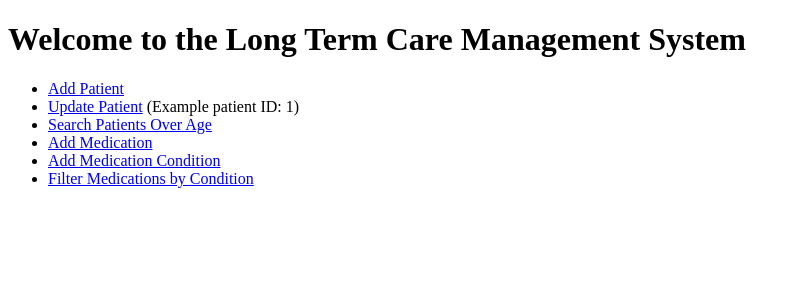
After one commit to sharlet-kumar/LongTermCareHome-Part2, a Django app: page / in a window 1280 px wide. The commit adds this page. Shown: the top 300 px of the page, without its empty margins (0-800 px from the left). Run offline with Django 5.2, Linux system fonts and the light colour scheme.

Commit message:
meds and treatment added, filter functionality added, front end started

```diff
--- /dev/null
+++ b/LTCBase/test_app/templates/test_app/homepage.html
@@ -0,0 +1,19 @@
+<!DOCTYPE html>
+<html lang="en">
+<head>
+    <meta charset="UTF-8">
+    <meta name="viewport" content="width=device-width, initial-scale=1.0">
+    <title>Homepage</title>
+</head>
+<body>
+    <h1>Welcome to the Long Term Care Management System</h1>
+    <ul>
+        <li><a href="{% url 'add_patient' %}">Add Patient</a></li>
+        <li><a href="{% url 'update_patient' patient_id=1 %}">Update Patient</a> (Example patient ID: 1)</li>
+        <li><a href="{% url 'search_patients_over_age' %}">Search Patients Over Age</a></li>
+        <li><a href="{% url 'add_medication' %}">Add Medication</a></li>
+        <li><a href="{% url 'add_condition' %}">Add Medication Condition</a></li>
+        <li><a href="{% url 'filter_medications' %}">Filter Medications by Condition</a></li>
+    </ul>
+</body>
+</html>
--- a/LTCBase/test_app/urls.py
+++ b/LTCBase/test_app/urls.py
@@ -1,9 +1,17 @@
+from django.contrib import admin
 from django.urls import path
-from . import views
+from test_app import views
 
 urlpatterns = [
+    path('', views.homepage, name='homepage'),
     path('patients/add/', views.add_patient, name='add_patient'),
     path('patients/update/<str:patient_id>/', views.update_patient, name='update_patient'),
     path('patients/delete/<str:patient_id>/', views.delete_patient, name='delete_patient'),
-    path('patients/search_over_age/', views.search_patients_over_age, name='search_patients_over_age')
+    path('patients/search_over_age/', views.search_patients_over_age, name='search_patients_over_age'),
+    path('', views.add_medication, name='add_medication'),  # Root URL displays the Add Medication page
+    path('add-medication/', views.add_medication, name='add_medication'),
+    path('add-condition/', views.add_condition, name='add_condition'),
+    path('filter-medications/', views.filter_medications, name='filter_medications'),
+    path('medications-conditions/', views.medications_or_conditions, name='medications_or_conditions')
+
 ]
--- a/LTCBase/test_app/views.py
+++ b/LTCBase/test_app/views.py
@@ -1,30 +1,37 @@
 from django.shortcuts import render
-from django import forms
+from django.shortcuts import render, get_object_or_404, redirect
+from .models import Patient, MedsTreatCondition, Medication
+from datetime import date
 
-# Create your views here.
+health_conditions = [
+    'Hypertension', 'Diabetes', 'Asthma', 'Heart Disease', 'Alzheimers', 'Dementia', 'Depression',
+    'Heart Failure', 'Arthritis', 'Obesity', 'High Cholesterol', 'Cancer', 'Hearing loss',
+    'Cataracts', "Stroke", 'Delirium', "Osteoporosis", 'Gout', 'Allergies', 'Anemia', 'Epilepsy', 'Migraine'
+]
+
+def homepage(request):
+    return render(request, 'test_app/homepage.html')
 
 
-from django.shortcuts import render, get_object_or_404, redirect
-from .models import Patient
-from datetime import date
-
-
-# Add a new patient
 def add_patient(request):
     if request.method == 'POST':
-        Patient.objects.create(
-            patient_id=request.POST['patient_id'],
-            first_name=request.POST['first_name'],
-            last_name=request.POST['last_name'],
-            date_of_birth=request.POST['date_of_birth'],
-            sex=request.POST['sex'],
-            height=request.POST['height'],
-            weight=request.POST['weight'],
-            dnr=request.POST.get('dnr', False),
-            insurance_check=request.POST.get('insurance_check', False)
-        )
-        return redirect('patient_list')
-    return render(request, 'add_patient.html')
+        try:
+            Patient.objects.create(
+                patient_id=request.POST['patient_id'],
+                first_name=request.POST['first_name'],
+                last_name=request.POST['last_name'],
+                date_of_birth=request.POST['date_of_birth'],
+                sex=request.POST['sex'],
+                height=request.POST.get('height', 0),  # Default to 0 if not provided
+                weight=request.POST.get('weight', 0),  # Default to 0 if not provided
+                dnr=request.POST.get('dnr', False),  # Default to False if not checked
+                insurance_check=request.POST.get('insurance_check', False)  # Default to False
+            )
+            return redirect('homepage')  # Redirect to homepage after adding
+        except MultiValueDictKeyError as e:
+            # Handle missing POST data
+            return render(request, 'add_patient.html', {'error': f"Missing field: {e}"})
+    return render(request, 'test_app/add_patient.html')
 
 # Update a patient
 def update_patient(request, patient_id):
@@ -40,7 +47,7 @@ def update_patient(request, patient_id):
         patient.insurance_check = request.POST.get('insurance_check', False)
         patient.save()
         return redirect('patient_list')
-    return render(request, 'update_patient.html', {'patient': patient})
+    return render(request, 'test_app/update_patient.html', {'patient': patient})
 
 # Delete a patient
 def delete_patient(request, patient_id):
@@ -56,4 +63,56 @@ def search_patients_over_age(request):
         today = date.today()
         cutoff_date = today.replace(year=today.year - age)
         patients = Patient.objects.filter(date_of_birth__lte=cutoff_date)  # Query patients over the specified age
-    return render(request, 'search_patients_over_age.html', {'patients': patients, 'age': age})
+    return render(request, 'test_app/search_patients_over_age.html', {'patients': patients, 'age': age})
+
+def add_medication(request):
+    if request.method == 'POST':
+        Medication.objects.create(
+            medID=request.POST['medID'],
+            medName=request.POST['medName'],
+            drugClass=request.POST['drugClass'],
+            adminDetails=request.POST['adminDetails'],
+            storageDetails=request.POST['storageDetails']
+        )
+        return redirect('/')  # Redirect to a desired page after submission
+    return render(request, 'test_app/add_medication.html')
+
+def add_condition(request):
+    if request.method == 'POST':
+        med_id = request.POST['medID']
+        condition_name = request.POST['conditionName']
+        medication = Medication.objects.get(medID=med_id)
+        MedsTreatCondition.objects.create(medID=medication, conditionName=condition_name)
+        return redirect('add_condition')  # Redirect to the same page or another page
+    medications = Medication.objects.all()  # Get all medications for the dropdown
+    return render(request, 'test_app/add_condition.html', {'medications': medications})
+
+def filter_medications(request):
+    selected_condition = request.GET.get('condition')  # Get the condition from the request
+    medications = Medication.objects.all()
+
+    # Filter medications by the selected condition
+    if selected_condition:
+        medications = medications.filter(conditions__conditionName=selected_condition).distinct()
+
+    return render(request, 'filter_medications.html', {
+        'medications': medications,
+        'health_conditions': health_conditions,  # Pass the list of conditions to the template
+        'selected_condition': selected_condition,
+    })
+
+def medications_or_conditions(request):
+    selected_condition = request.GET.get('condition')
+    medications = Medication.objects.all()
+    conditions = MedsTreatCondition.objects.all()
+
+    # Filter medications if a condition is selected
+    if selected_condition:
+        medications = medications.filter(conditions__conditionName=selected_condition).distinct()
+
+    return render(request, 'test_app/combined_view.html', {
+        'medications': medications,
+        'conditions': conditions,
+        'health_conditions': health_conditions,
+        'selected_condition': selected_condition,
+    })
```
Also changed, not shown: LTCBase/LTCBase/settings.py (+4 -3 lines), LTCBase/test_app/admin.py (+19 -1 lines), LTCBase/test_app/models.py (+26 -0 lines), LTCBase/test_app/templates/test_app/add_condition.html (added, +21 -0 lines), LTCBase/test_app/templates/test_app/add_medication.html (added, +18 -0 lines), LTCBase/test_app/templates/test_app/add_patient.html (+18 -7 lines), LTCBase/test_app/templates/test_app/filter_medication.html (added, +34 -0 lines), LTCBase/test_app/migrations/0002_medication.py (added), LTCBase/test_app/migrations/0003_medstreatcondition.py (added).
